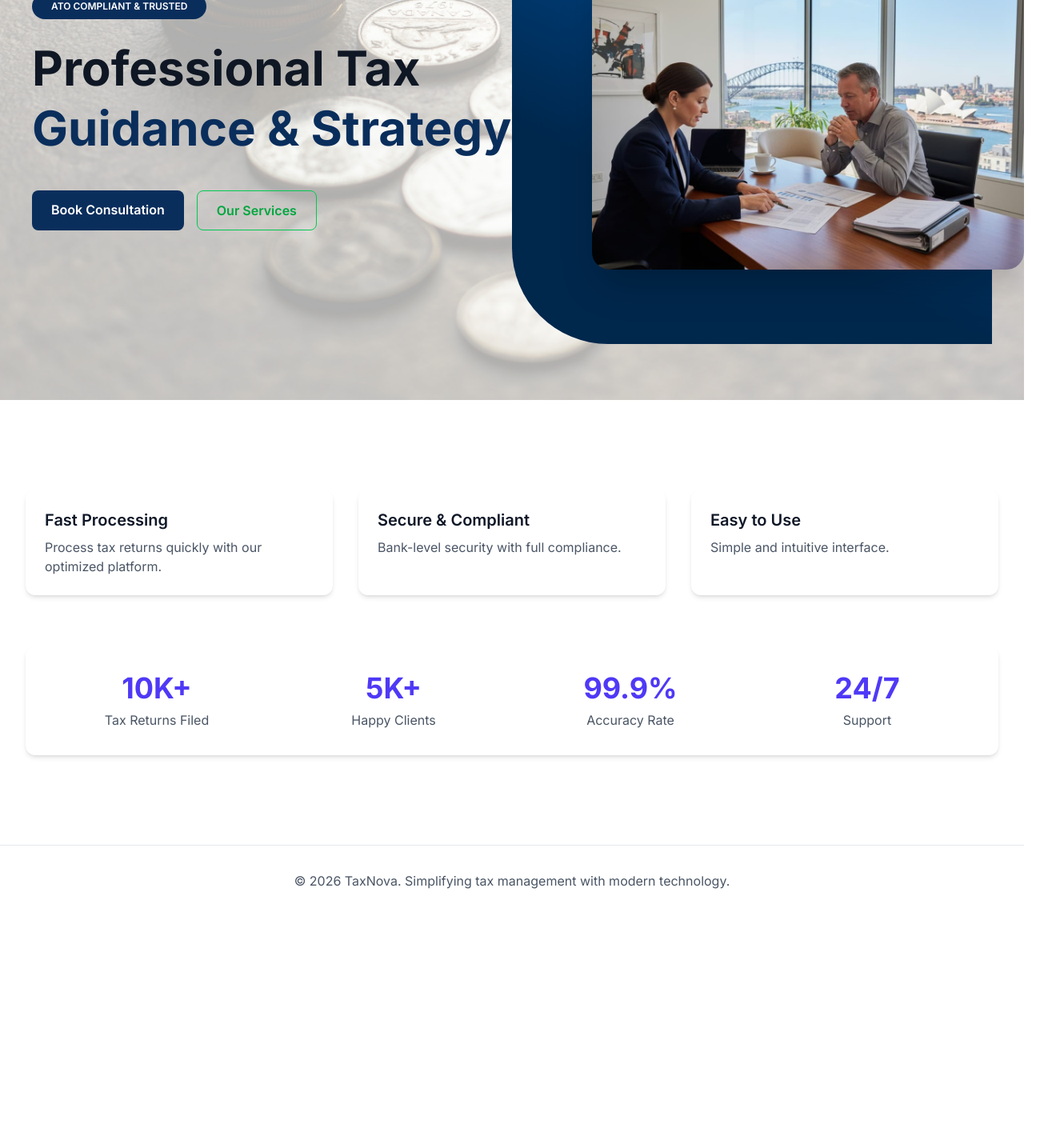
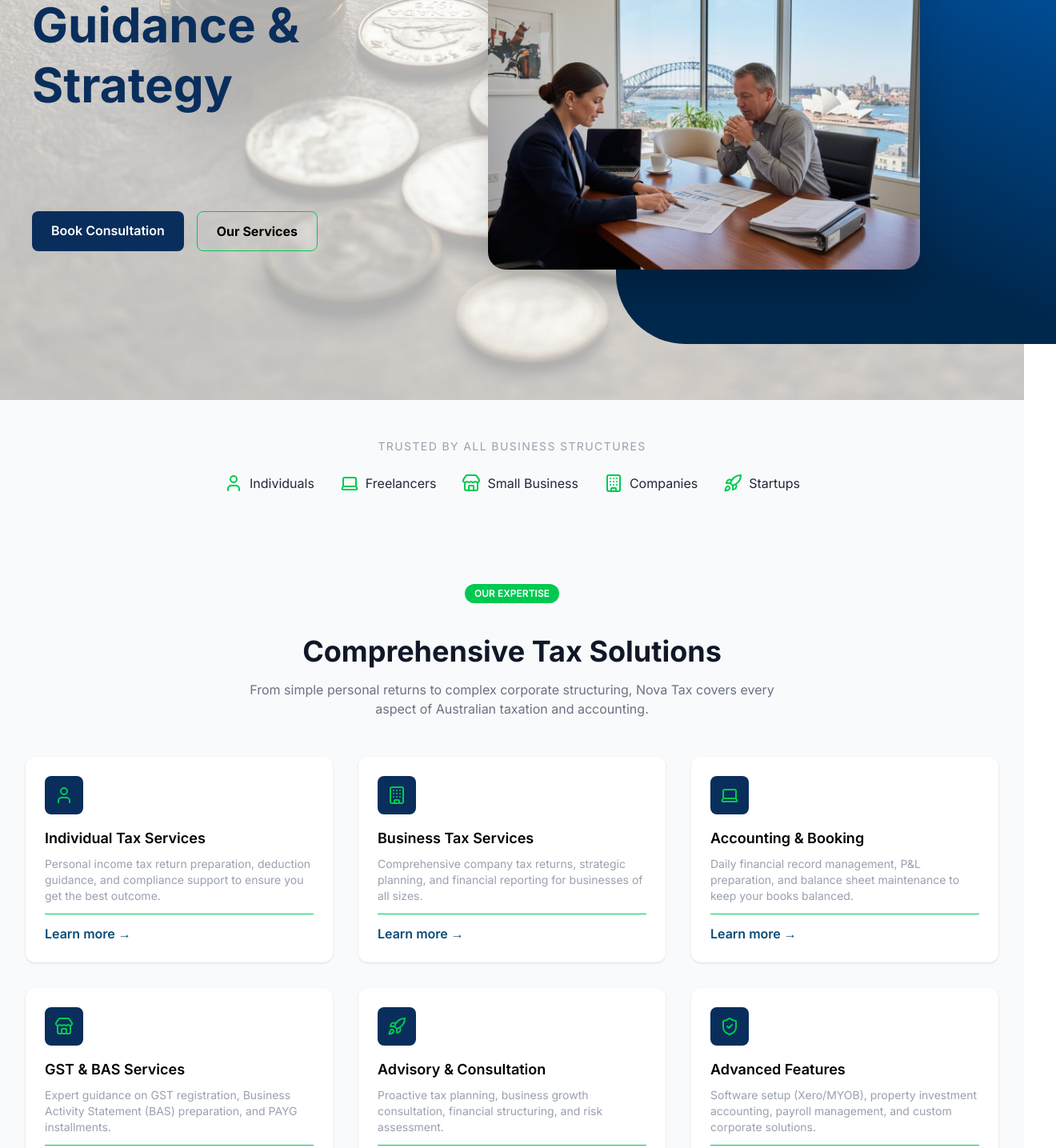
Before and after one commit to sheepalusolution/taxNovaWebsite, a Next.js app: page / in a window 1280 px wide. Shown: the part 300-1735 px from the top of the page at 80% size, 1320 px wide, since content can reach past the window. Before the commit the page ends 1445 px from the top, so only its background shows below. Built offline with nearby package versions, Linux system fonts and the light colour scheme.

Commit message:
UI refinements and hover interaction improvements.

```diff
--- a/app/page.tsx
+++ b/app/page.tsx
@@ -2,6 +2,8 @@
 import { Inter } from 'next/font/google'
 import Navbar from '@/components/navbar'
 import Image from 'next/image'
+import { ShieldCheck } from "lucide-react"
+import { User, Laptop, Store, Building, Rocket } from "lucide-react" // 👈 icons for trusted section
 
 const inter = Inter({ subsets: ['latin'] })
 
@@ -26,13 +28,24 @@
 
           {/* LEFT CONTENT */}
           <div>
-            <span className="inline-block bg-[#0A2E5C] text-white text-xs font-semibold px-6 py-2 rounded-full mb-6">
+            <span
+              className="relative -top-25 inline-flex items-center bg-[#0A2E5C] text-white text-xs font-semibold
+                        px-[12px] py-[4px] gap-[6px]"
+              style={{
+                width: '584px',
+                height: '32px',
+                borderRadius: '100px',
+                opacity: 1,
+              }}
+            >
+              <ShieldCheck size={14} className="shrink-0" />
               ATO COMPLIANT & TRUSTED
             </span>
 
-            <h1 className="text-5xl lg:text-6xl font-bold leading-tight text-[#0F1724]">
+            <h1 className="text-5xl lg:text-6xl font-bold leading-tight text-[#0F1724] relative" style={{ top: '-80px' }}>
               Professional Tax <br />
-              <span className="text-[#0A2E5C]">Guidance & Strategy</span>
+              <span className="text-[#0A2E5C]">Guidance &</span> <br />
+              <span className="text-[#0A2E5C]">Strategy</span>
             </h1>
 
             <div className="mt-10 flex gap-4">
@@ -45,7 +58,7 @@
 
               <a
                 href="/services"
-                className="border border-green-500 text-green-600 px-6 py-3 rounded-lg font-semibold hover:bg-green-50 transition"
+                className="border border-green-500 text-black px-6 py-3 rounded-lg font-bold hover:bg-green-500 hover:text-white transition"
               >
                 Our Services
               </a>
@@ -59,18 +72,22 @@
             <div
               className="absolute top-0 right-0"
               style={{
-      width: '600px',              // long rectangle
-      height: '650px',             // stays inside hero
+                width: '550px',
+                height: '650px',
                 borderTopRightRadius: '0px',
                 borderBottomRightRadius: '0px',
                 borderTopLeftRadius: '0px',
-      borderBottomLeftRadius: '120px', // curved bottom-left corner
+                borderBottomLeftRadius: '87px',
                 background: 'linear-gradient(24.41deg, #00274C 29.66%, #005BB2 94.43%)',
+                transform: 'translateX(80px)',
               }}
             />
 
             {/* image */}
-  <div className="relative z-10 rounded-[22px] overflow-hidden shadow-2xl -mr-10">
+            <div
+              className="relative z-10 rounded-[22px] overflow-hidden shadow-2xl"
+              style={{ transform: 'translateX(-90px)' }}
+            >
               <Image
                 src="/hero.jpg"
                 alt="Consultation"
@@ -85,59 +102,159 @@
         </div>
       </section>
 
+      {/* ================= TRUSTED SECTION ================= */}
+      <section className="bg-gray-50 py-12">
+        <div className="max-w-7xl mx-auto px-4 sm:px-6 lg:px-8 text-center">
+          <p className="text-sm text-gray-400 uppercase tracking-widest mb-6">
+            Trusted by all business structures
+          </p>
 
-
-      <main className="max-w-7xl mx-auto px-4 sm:px-6 lg:px-8 py-12">
-
-        {/* Features Grid */}
-        <div className="grid md:grid-cols-3 gap-8 mt-16">
-          <div className="bg-white p-6 rounded-xl shadow-md hover:shadow-xl transition-shadow">
-            <h3 className="text-xl font-semibold text-gray-900 mb-2">Fast Processing</h3>
-            <p className="text-gray-600">
-              Process tax returns quickly with our optimized platform.
-            </p>
+          <div className="flex flex-wrap justify-center items-center gap-8">
+            <div className="flex items-center gap-2 text-gray-800">
+              <User className="text-green-500 w-6 h-6" />
+              Individuals
             </div>
 
-          <div className="bg-white p-6 rounded-xl shadow-md hover:shadow-xl transition-shadow">
-            <h3 className="text-xl font-semibold text-gray-900 mb-2">Secure & Compliant</h3>
-            <p className="text-gray-600">
-              Bank-level security with full compliance.
-            </p>
+            <div className="flex items-center gap-2 text-gray-800">
+              <Laptop className="text-green-500 w-6 h-6" />
+              Freelancers
             </div>
 
-          <div className="bg-white p-6 rounded-xl shadow-md hover:shadow-xl transition-shadow">
-            <h3 className="text-xl font-semibold text-gray-900 mb-2">Easy to Use</h3>
-            <p className="text-gray-600">
-              Simple and intuitive interface.
-            </p>
-          </div>
+            <div className="flex items-center gap-2 text-gray-800">
+              <Store className="text-green-500 w-6 h-6" />
+              Small Business
             </div>
 
-        {/* Stats Section */}
-        <div className="bg-white rounded-xl shadow-md p-8 mt-16">
-          <div className="grid md:grid-cols-4 gap-8 text-center">
-            <div>
-              <div className="text-4xl font-bold text-indigo-600 mb-2">10K+</div>
-              <div className="text-gray-600">Tax Returns Filed</div>
+            <div className="flex items-center gap-2 text-gray-800">
+              <Building className="text-green-500 w-6 h-6" />
+              Companies
             </div>
-            <div>
-              <div className="text-4xl font-bold text-indigo-600 mb-2">5K+</div>
-              <div className="text-gray-600">Happy Clients</div>
-            </div>
-            <div>
-              <div className="text-4xl font-bold text-indigo-600 mb-2">99.9%</div>
-              <div className="text-gray-600">Accuracy Rate</div>
-            </div>
-            <div>
-              <div className="text-4xl font-bold text-indigo-600 mb-2">24/7</div>
-              <div className="text-gray-600">Support</div>
+
+            <div className="flex items-center gap-2 text-gray-800">
+              <Rocket className="text-green-500 w-6 h-6" />
+              Startups
             </div>
           </div>
         </div>
-      </main>
+      </section>
+
+
+{/* ================= SERVICES / EXPERTISE SECTION ================= */}
+<section className="bg-gray-50 py-16">
+  <div className="max-w-7xl mx-auto px-4 sm:px-6 lg:px-8 text-center">
+    <span
+      className="inline-flex items-center bg-green-500 text-white text-xs font-semibold
+                 px-3 py-1 gap-1 mb-2 rounded-full"
+    >
+      OUR EXPERTISE
+    </span>
+
+    <h2 className="text-3xl md:text-4xl font-bold text-gray-900 mb-4 mt-8">
+      Comprehensive Tax Solutions
+    </h2>
+
+    <p className="text-gray-500 mb-12 max-w-2xl mx-auto">
+      From simple personal returns to complex corporate structuring, Nova Tax covers every aspect of Australian taxation and accounting.
+    </p>
+
+    <div className="grid grid-cols-1 sm:grid-cols-2 lg:grid-cols-3 gap-8">
+      {/* Card 1 */}
+      <div className="bg-white p-6 rounded-xl shadow hover:shadow-lg transition text-left text-left hover:bg-[#00274C]">
+        <div className="w-12 h-12 bg-[#0A2E5C] rounded-lg flex items-center justify-center mb-4">
+          <User className="w-6 h-6 text-green-500" />
+        </div>
+        <h3 className="font-semibold text-lg mb-2 !text-black">Individual Tax Services</h3>
+        <p className="text-gray-400 text-sm mb-3">
+          Personal income tax return preparation, deduction guidance, and compliance support to ensure you get the best outcome.
+        </p>
+        <div className="w-full h-[1px] bg-green-500 mb-3" />
+        <a href="/services" className="text-green-500 font-semibold inline-flex items-center gap-1" style={{ color: '#0B4A76' }}>
+          Learn more →
+        </a>
+      </div>
+
+      {/* Card 2 */}
+      <div className="bg-white p-6 rounded-xl shadow hover:shadow-lg transition text-left">
+        <div className="w-12 h-12 bg-[#0A2E5C] rounded-lg flex items-center justify-center mb-4">
+          <Building className="w-6 h-6 text-green-500" />
+        </div>
+        <h3 className="font-semibold text-lg mb-2 !text-black">Business Tax Services</h3>
+        <p className="text-gray-400 text-sm mb-3">
+          Comprehensive company tax returns, strategic planning, and financial reporting for businesses of all sizes.
+        </p>
+        <div className="w-full h-[1px] bg-green-500 mb-3" />
+        <a href="/services" className="text-green-500 font-semibold inline-flex items-center gap-1" style={{ color: '#0B4A76' }}>
+          Learn more →
+        </a>
+      </div>
+
+      {/* Card 3 */}
+      <div className="bg-white p-6 rounded-xl shadow hover:shadow-lg transition text-left">
+        <div className="w-12 h-12 bg-[#0A2E5C] rounded-lg flex items-center justify-center mb-4">
+          <Laptop className="w-6 h-6 text-green-500" />
+        </div>
+        <h3 className="font-semibold text-lg mb-2 !text-black">Accounting & Booking</h3>
+        <p className="text-gray-400 text-sm mb-3">
+          Daily financial record management, P&L preparation, and balance sheet maintenance to keep your books balanced.
+        </p>
+        <div className="w-full h-[1px] bg-green-500 mb-3" />
+        <a href="/services" className="text-green-500 font-semibold inline-flex items-center gap-1" style={{ color: '#0B4A76' }}>
+          Learn more →
+        </a>
+      </div>
+
+      {/* Card 4 */}
+      <div className="bg-white p-6 rounded-xl shadow hover:shadow-lg transition text-left">
+        <div className="w-12 h-12 bg-[#0A2E5C] rounded-lg flex items-center justify-center mb-4">
+          <Store className="w-6 h-6 text-green-500" />
+        </div>
+        <h3 className="font-semibold text-lg mb-2 !text-black">GST & BAS Services</h3>
+        <p className="text-gray-400 text-sm mb-3">
+          Expert guidance on GST registration, Business Activity Statement (BAS) preparation, and PAYG installments.
+        </p>
+        <div className="w-full h-[1px] bg-green-500 mb-3" />
+        <a href="/services" className="text-green-500 font-semibold inline-flex items-center gap-1" style={{ color: '#0B4A76' }}>
+          Learn more →
+        </a>
+      </div>
+
+      {/* Card 5 */}
+      <div className="bg-white p-6 rounded-xl shadow hover:shadow-lg transition text-left">
+        <div className="w-12 h-12 bg-[#0A2E5C] rounded-lg flex items-center justify-center mb-4">
+          <Rocket className="w-6 h-6 text-green-500" />
+        </div>
+        <h3 className="font-semibold text-lg mb-2 !text-black">Advisory & Consultation</h3>
+        <p className="text-gray-400 text-sm mb-3">
+          Proactive tax planning, business growth consultation, financial structuring, and risk assessment.
+        </p>
+        <div className="w-full h-[1px] bg-green-500 mb-3" />
+        <a href="/services" className="text-green-500 font-semibold inline-flex items-center gap-1" style={{ color: '#0B4A76' }}>
+          Learn more →
+        </a>
+      </div>
+
+      {/* Card 6 */}
+      <div className="bg-white p-6 rounded-xl shadow hover:shadow-lg transition text-left">
+        <div className="w-12 h-12 bg-[#0A2E5C] rounded-lg flex items-center justify-center mb-4">
+          <ShieldCheck className="w-6 h-6 text-green-500" />
+        </div>
+        <h3 className="font-semibold text-lg mb-2 !text-black">Advanced Features</h3>
+        <p className="text-gray-400 text-sm mb-3">
+          Software setup (Xero/MYOB), property investment accounting, payroll management, and custom corporate solutions.
+        </p>
+        <div className="w-full h-[1px] bg-green-500 mb-3" />
+        <a href="/services" className="text-green-500 font-semibold inline-flex items-center gap-1" style={{ color: '#0B4A76' }}>
+          Learn more →
+        </a>
+      </div>
+    </div>
+  </div>
+</section>
+
+
 
       {/* Footer */}
-      <footer className="bg-white mt-16 border-t border-gray-200">
+      <footer className="bg-white border-t border-gray-200">
         <div className="max-w-7xl mx-auto px-4 py-8 text-center text-gray-600">
           © 2026 TaxNova. Simplifying tax management with modern technology.
         </div>
```
Lines whose indentation alone changed are shown as unchanged.
